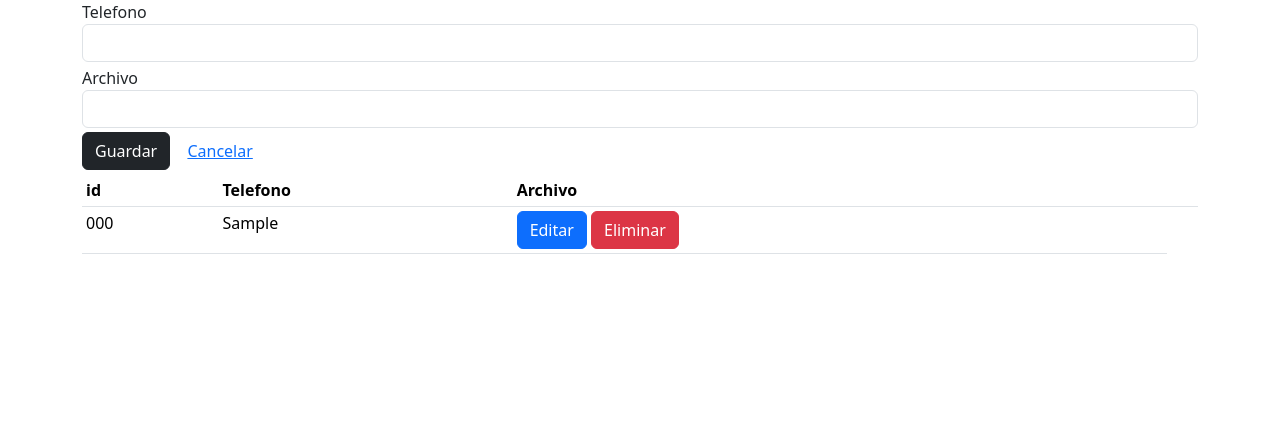
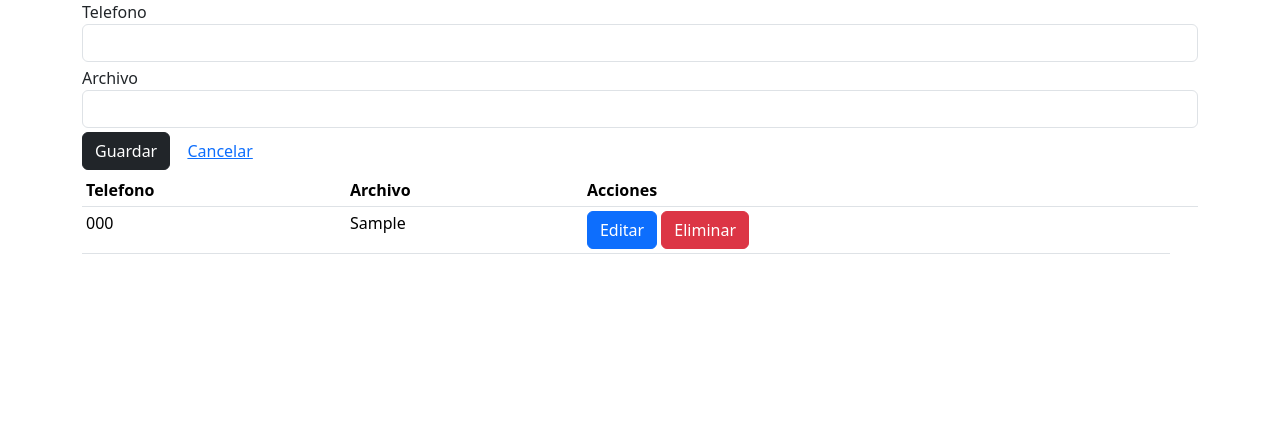
Before and after one commit to Tadexcholo/render, a Flask app: page / in a window 1280 px wide. Shown: the top 447 px of the page. Run offline with Flask 3, Linux system fonts and the light colour scheme; tables that the repository leaves empty or names only in its code hold one stand-in row (values such as "Sample post"); some libraries are stand-ins or nearby versions.

Commit message:
Update app.html

```diff
--- a/templates/app.html
+++ b/templates/app.html
@@ -33,9 +33,9 @@
       <table class="table table-sm">
         <thead>
           <tr>
-            <th>id</th>
             <th>Telefono</th>
             <th>Archivo</th>
+            <th>Acciones</th>
             <th></th>
           </tr>
         </thead>
```
